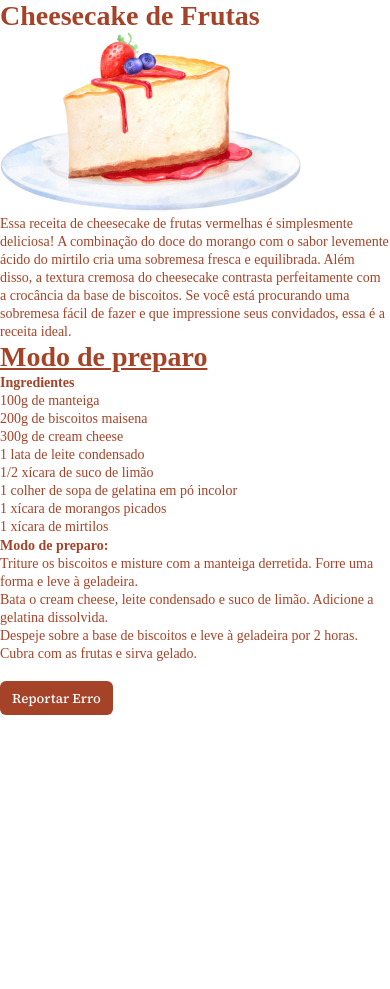
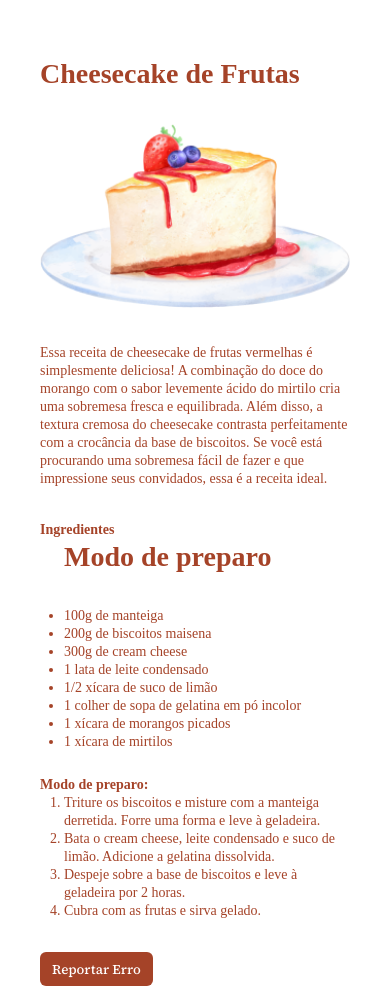
Before and after one commit to Andreamaral25/receita-cheesecake, a plain HTML site: page index.html in a window 390 px wide. Before the commit the page ends 844 px from the top, so only its background shows below. Drawn offline with Linux system fonts and the light colour scheme.

Commit message:
Finalizado MobileFirst

```diff
--- a/index.html
+++ b/index.html
@@ -20,9 +20,10 @@
             <p>Essa receita de cheesecake de frutas vermelhas é simplesmente deliciosa! A combinação do doce do morango com o sabor levemente ácido do mirtilo cria uma sobremesa fresca e equilibrada. Além disso, a textura cremosa do cheesecake contrasta perfeitamente com a crocância da base de biscoitos. Se você está procurando uma sobremesa fácil de fazer e que impressione seus convidados, essa é a receita ideal.</p>
         </div>
         <div class="ingredients">
+
+            <strong>Ingredientes</strong>
             <ul>
                 <h2>Modo de preparo</h2>
-                <strong>Ingredientes</strong>
                 <li>100g de manteiga</li>
                 <li>200g de biscoitos maisena</li>
                 <li>300g de cream cheese</li>
@@ -33,8 +34,8 @@
                 <li>1 xícara de mirtilos</li>
             </ul>
 
+            <strong>Modo de preparo:</strong>
             <ol>
-                <strong>Modo de preparo:</strong>
                 <li>Triture os biscoitos e misture com a manteiga derretida. Forre uma forma e leve à geladeira.</li>
                 <li>Bata o cream cheese, leite condensado e suco de limão. Adicione a gelatina dissolvida.</li>
                 <li>Despeje sobre a base de biscoitos e leve à geladeira por 2 horas.</li>
--- a/style.css
+++ b/style.css
@@ -17,6 +17,25 @@ body{
     font-size: 1.6rem;
 }
 
+main {
+    max-width: 32rem;
+
+    margin-inline: auto;
+
+    padding: 5.6rem 4rem;
+    box-sizing: content-box;
+
+    display: flex;
+    flex-direction: column;
+    gap: 3.2rem;
+
+}
+
+img {
+    width: 100%;
+    margin-block: 3.2rem;
+}
+
 button {
     font-family: 'Source Serif 4';
     background-color: #a54328;
@@ -28,18 +47,28 @@ button {
 
     border-radius: .6rem;
 
-    margin-top: 1.8rem;
+    margin-top: 3.2rem;
 }
 
 h1, h2 {
     font-size: 2.8rem;
+    line-height: 3.6rem;
 }
 
 h2 {
-    text-decoration: underline;
+    margin-bottom: 3.2rem;
 }
+
 
 p, li , strong {
     font-size: 1.4rem;
     line-height: 1.8rem;
 }
+
+ul, ol {
+    padding-left: 2.4rem;
+}
+
+ul {
+    margin-bottom: 2.4rem;
+}
```
